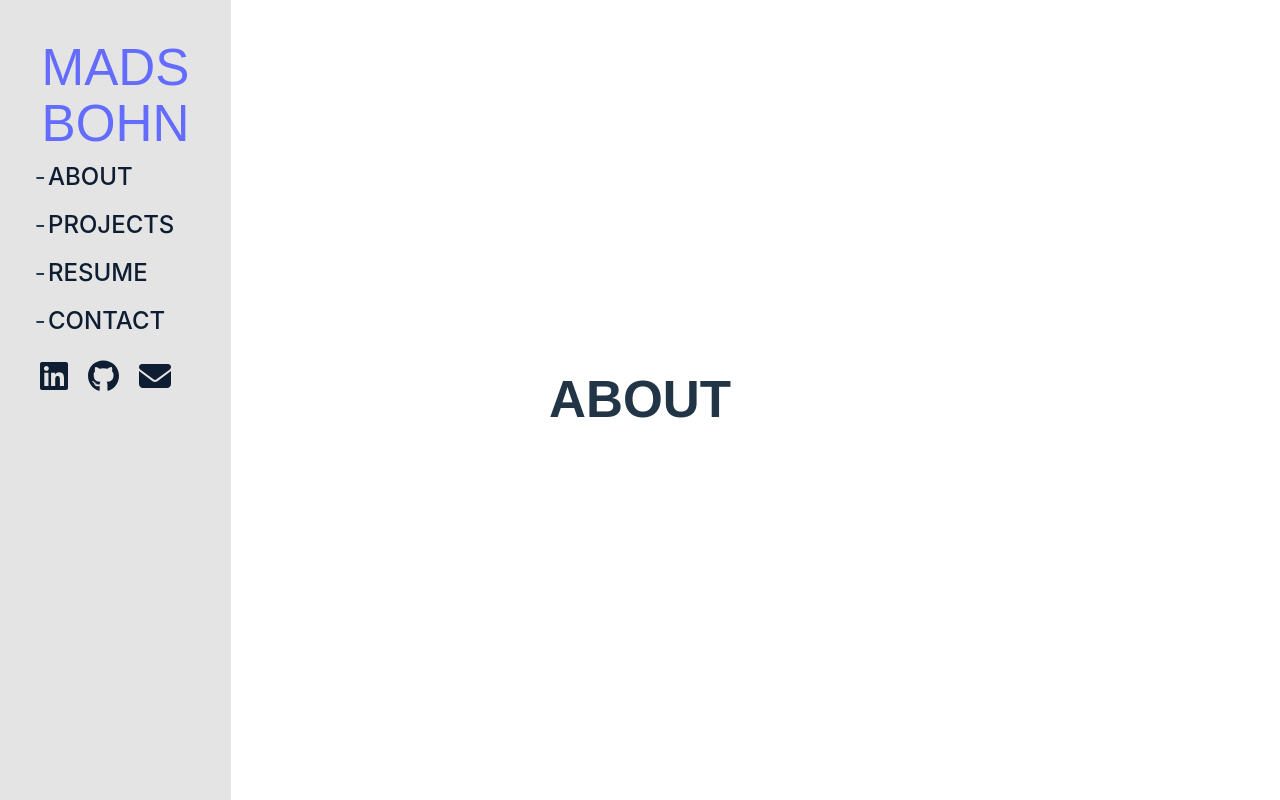
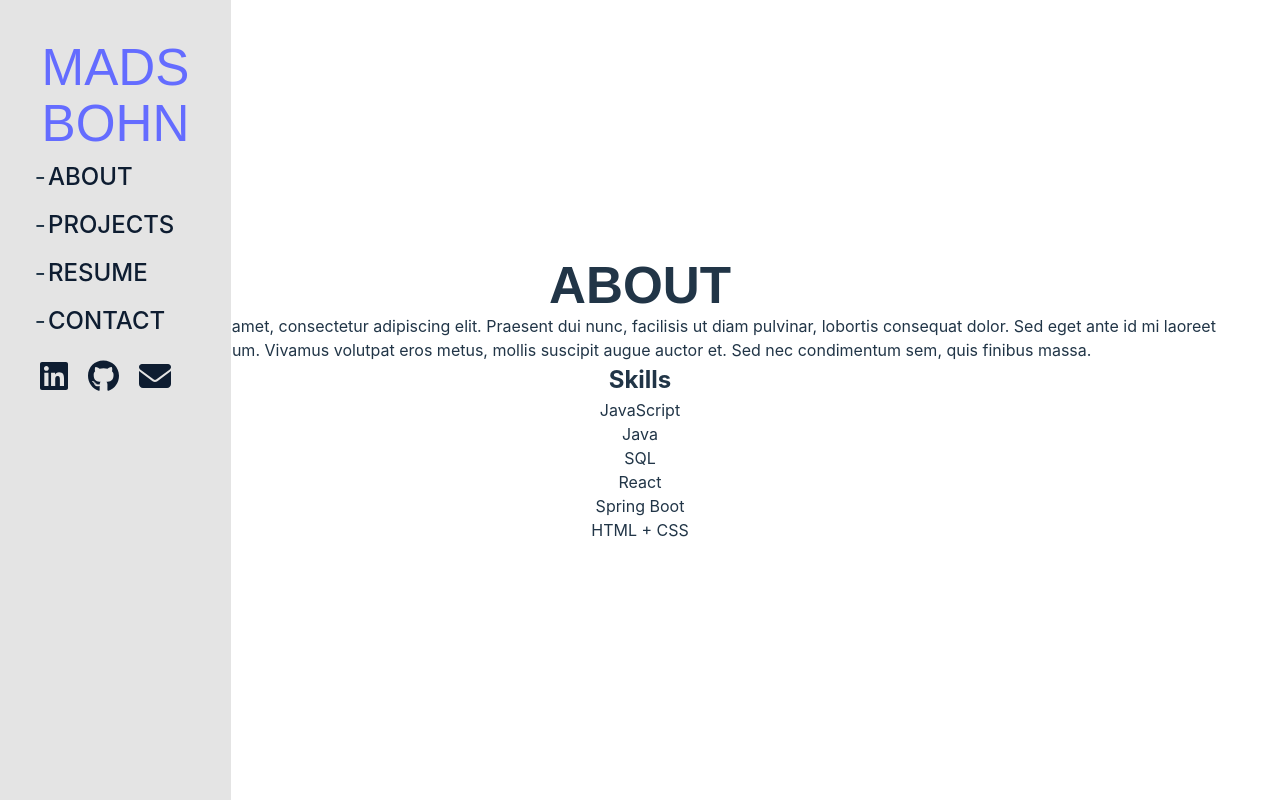
Before and after one commit to mads-bohn/portfolio, a React (Vite) app in the folder portfolio-ui/: page /about in a window 1280 px wide. Built offline with nearby package versions, Linux system fonts and the light colour scheme; a web font is replaced by a local one.

Commit message:
created intro and skills components for about page

```diff
--- /dev/null
+++ b/portfolio-ui/src/components/about/Intro.jsx
@@ -0,0 +1,13 @@
+import React from 'react'
+
+export default function Intro() {
+  return (
+    <div className='about-intro'>
+        <h1>About</h1>
+        <p>Lorem ipsum dolor sit amet, consectetur adipiscing elit. Praesent dui  nunc, facilisis ut diam pulvinar,
+        lobortis consequat dolor. Sed eget  ante id mi laoreet interdum. Vivamus volutpat eros metus, mollis
+        suscipit augue auctor et. Sed nec condimentum sem, quis finibus massa.  </p>
+    </div>
+
+  )
+}
--- /dev/null
+++ b/portfolio-ui/src/components/about/Skills.jsx
@@ -0,0 +1,17 @@
+import React from 'react'
+
+export default function Skills() {
+  return (
+    <div className='about-skills'>
+    <h2>Skills</h2>
+    <ul>
+      <li>JavaScript</li>
+      <li>Java</li>
+      <li>SQL</li>
+      <li>React</li>
+      <li>Spring Boot</li>
+      <li>HTML + CSS</li>
+    </ul>
+  </div>
+  )
+}
--- a/portfolio-ui/src/components/navigation/navigation.css
+++ b/portfolio-ui/src/components/navigation/navigation.css
@@ -1,4 +1,4 @@
-li {
+.linkList li {
     list-style: "-";
     text-transform: uppercase;
     text-align: left;
--- a/portfolio-ui/src/pages/About.jsx
+++ b/portfolio-ui/src/pages/About.jsx
@@ -1,11 +1,16 @@
 import React from 'react'
 import SideBar from '../components/navigation/SideBar'
+import Skills from '../components/about/Skills'
+import Intro from '../components/about/Intro'
 
 export default function About() {
   return (
     <div>
       <SideBar />
-      <h1>About</h1>
+      <div className='about'>
+        <Intro />
+        <Skills />
+      </div>
     </div>
   )
 }
```
